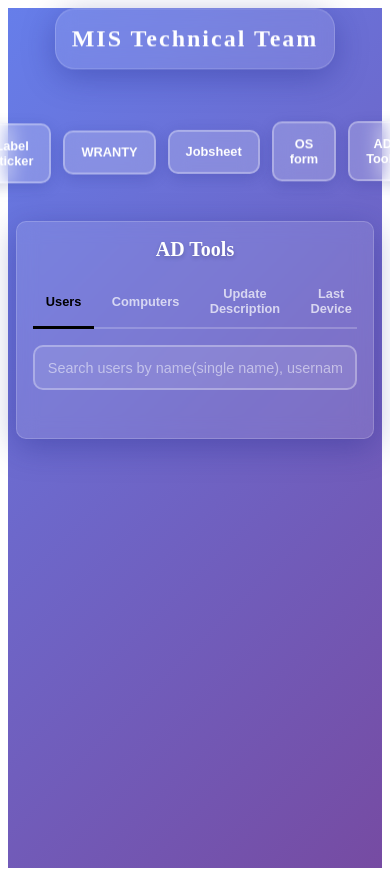
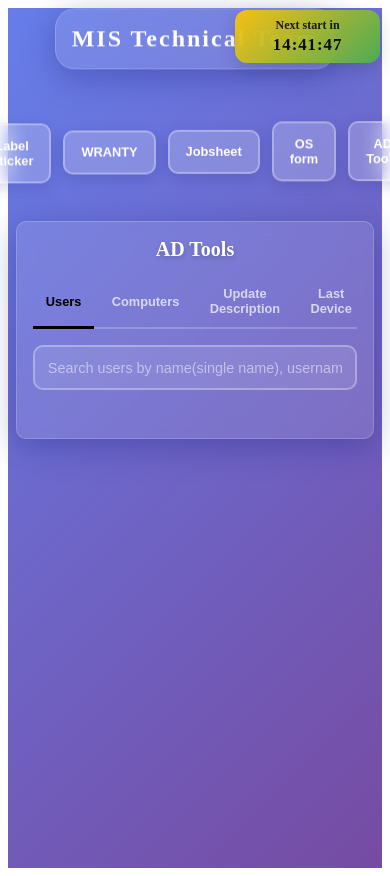
Before and after one commit to TrqHsn/MISTechnical, an Angular app in the folder MIS/: page /test-api in a window 390 px wide. Shown: the top 876 px of the page. Built offline with nearby package versions, Linux system fonts and the light colour scheme.

Commit message:
added timer and waranty

```diff
--- a/MIS/src/app/app.css
+++ b/MIS/src/app/app.css
@@ -9,6 +9,7 @@
 
 /* Title Section */
 .title-card {
+  position: relative;
   background: rgba(255, 255, 255, 0.1);
   backdrop-filter: blur(10px);
   border-radius: 20px;
@@ -17,6 +18,53 @@
   box-shadow: 0 8px 32px rgba(31, 38, 135, 0.37);
   border: 1px solid rgba(255, 255, 255, 0.18);
   animation: float 3s ease-in-out infinite;
+}
+
+/* Work timer (top-right) */
+.work-timer {
+  position: fixed;
+  top: 1rem;
+  right: 1rem;
+  z-index: 9999;
+  background: linear-gradient(135deg, rgba(255, 193, 7, 0.95), rgba(76, 175, 80, 0.95));
+  color: #0b0b0b;
+  padding: 0.6rem 1rem;
+  border-radius: 12px;
+  box-shadow: 0 6px 18px rgba(0, 0, 0, 0.15);
+  text-align: center;
+  min-width: 140px;
+}
+
+.work-timer[data-state="running"] {
+  background: linear-gradient(135deg, rgba(76, 175, 80, 0.95), rgba(33, 150, 243, 0.95));
+  color: #ffffff;
+}
+
+.work-timer[data-state="next"] {
+  background: linear-gradient(135deg, rgba(255, 152, 0, 0.95), rgba(255, 193, 7, 0.95));
+  color: #0b0b0b;
+}
+
+.work-timer .timer-label {
+  font-size: 0.75rem;
+  font-weight: 700;
+  opacity: 0.9;
+}
+
+.work-timer .timer-value {
+  font-size: 1.05rem;
+  font-weight: 800;
+  letter-spacing: 1px;
+  margin-top: 2px;
+}
+
+@media (max-width: 480px) {
+  .work-timer {
+    top: 0.6rem;
+    right: 0.6rem;
+    min-width: 120px;
+    padding: 0.5rem 0.8rem;
+  }
 }
 
 .title {
--- a/MIS/src/app/app.html
+++ b/MIS/src/app/app.html
@@ -2,6 +2,12 @@
   <!-- Title Section with Floating Background -->
   <div class="title-card">
     <h1 class="title">MIS Technical Team</h1>
+  </div>
+
+  <!-- Work Timer (7:30 -> 16:30) - fixed to viewport top-right -->
+  <div class="work-timer global-work-timer" [attr.data-state]="timerState()">
+    <div class="timer-label">{{ timerLabel() }}</div>
+    <div class="timer-value">{{ timerValue() }}</div>
   </div>
 
   <!-- Buttons Row (single-line) -->
@@ -10,7 +16,7 @@
     @for (button of buttons; track button.id) {
       <button
         class="btn"
-        [routerLink]="button.id === 'testapi' ? '/test-api' : (button.id === 'sticker' ? '/sticker-print' : (button.id === 'oif' ? '/build-rebuild' : null))"
+        [routerLink]="button.id === 'testapi' ? '/test-api' : (button.id === 'sticker' ? '/sticker-print' : (button.id === 'wranty' ? '/wranty' : (button.id === 'oif' ? '/build-rebuild' : null)))"
         [attr.data-id]="button.id">
         {{ button.name }}
       </button>
--- a/MIS/src/app/app.routes.ts
+++ b/MIS/src/app/app.routes.ts
@@ -18,6 +18,11 @@ export const routes: Routes = [
     loadComponent: () => import('./components/it-build-rebuild/it-build-rebuild.component').then(m => m.ItBuildRebuildComponent)
   }
   ,
+  {
+    path: 'wranty',
+    loadComponent: () => import('./components/warranty-claim/warranty-claim.component').then(m => m.WarrantyClaim)
+  }
+  ,
   // Fallback - redirect any unknown path to test-api
   { path: '**', redirectTo: 'test-api' }
 ];
--- a/MIS/src/app/app.ts
+++ b/MIS/src/app/app.ts
@@ -1,4 +1,4 @@
-import { Component, signal } from '@angular/core';
+import { Component, signal, OnDestroy } from '@angular/core';
 import { RouterOutlet, RouterLink } from '@angular/router';
 
 @Component({
@@ -17,4 +17,65 @@ export class App {
     { name: 'OS form', id: 'oif' },
     { name: 'AD Tools', id: 'testapi' }
   ];
+
+  // Work timer (7:30 -> 16:30 local time)
+  timerLabel = signal('');       // e.g., "Time left" / "Starts in"
+  timerValue = signal('00:00:00');
+  timerState = signal('inactive'); // 'inactive'|'running'|'next'
+  private _timerInterval: any;
+
+  constructor() {
+    this.startWorkTimer();
+  }
+
+  ngOnDestroy(): void {
+    if (this._timerInterval) {
+      clearInterval(this._timerInterval);
+    }
+  }
+
+  private startWorkTimer() {
+    const update = () => {
+      const now = new Date();
+      const start = new Date(now);
+      start.setHours(7, 30, 0, 0);
+      const end = new Date(now);
+      end.setHours(16, 30, 0, 0);
+
+      let label = '';
+      let remainingMs = 0;
+
+      if (now < start) {
+        label = 'Starts in';
+        remainingMs = start.getTime() - now.getTime();
+        this.timerState.set('next');
+      } else if (now >= start && now <= end) {
+        label = 'Time left';
+        remainingMs = end.getTime() - now.getTime();
+        this.timerState.set('running');
+      } else {
+        // after end: show next day's start countdown
+        const nextStart = new Date(start.getTime() + 24 * 60 * 60 * 1000);
+        label = 'Next start in';
+        remainingMs = nextStart.getTime() - now.getTime();
+        this.timerState.set('inactive');
+      }
+
+      if (remainingMs < 0) remainingMs = 0;
+
+      this.timerLabel.set(label);
+      this.timerValue.set(this.formatDuration(remainingMs));
+    };
+
+    update();
+    this._timerInterval = setInterval(update, 1000);
+  }
+
+  private formatDuration(ms: number) {
+    const totalSeconds = Math.floor(ms / 1000);
+    const hours = Math.floor(totalSeconds / 3600).toString().padStart(2, '0');
+    const minutes = Math.floor((totalSeconds % 3600) / 60).toString().padStart(2, '0');
+    const seconds = Math.floor(totalSeconds % 60).toString().padStart(2, '0');
+    return `${hours}:${minutes}:${seconds}`;
+  }
 }
```
